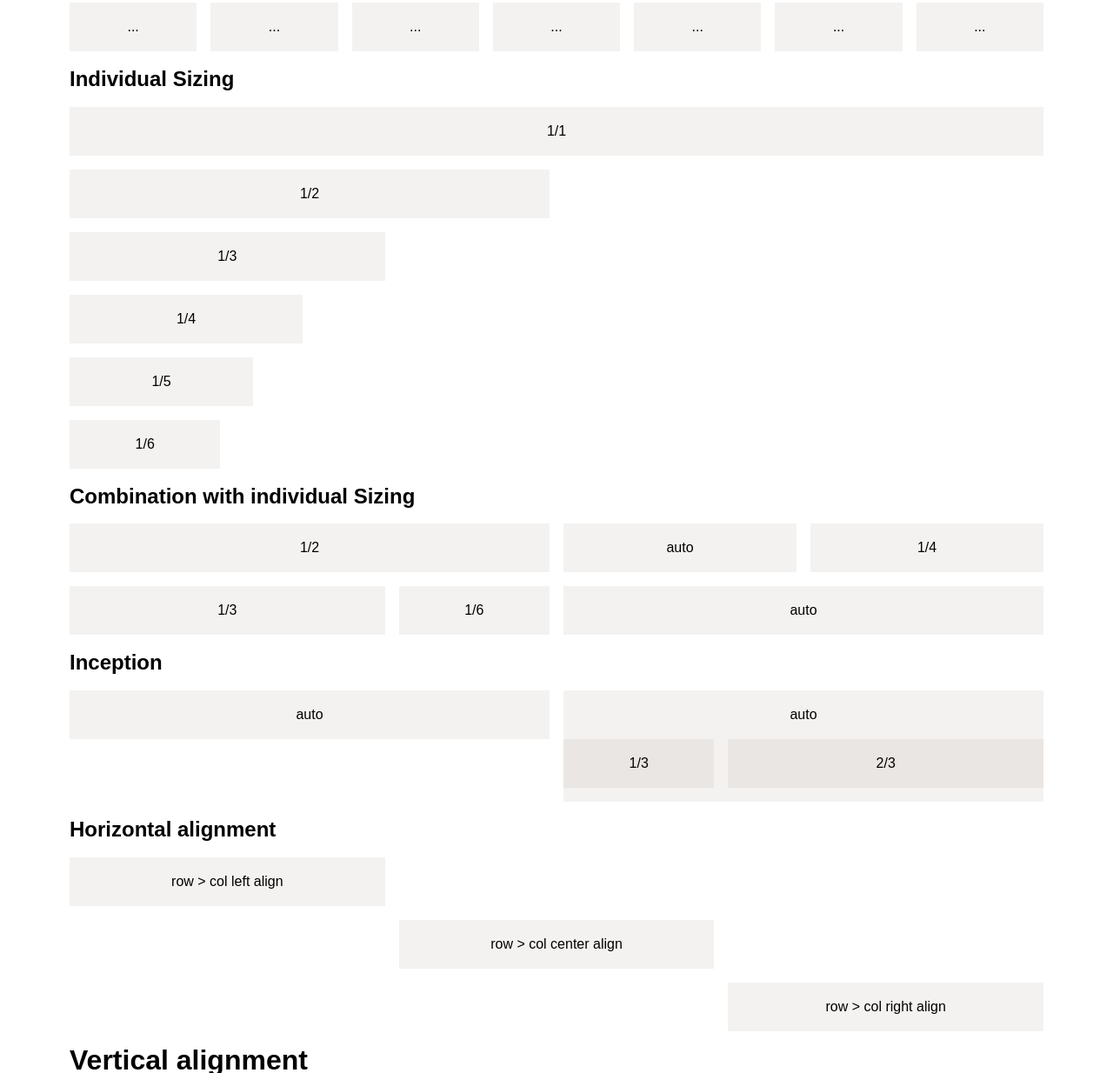
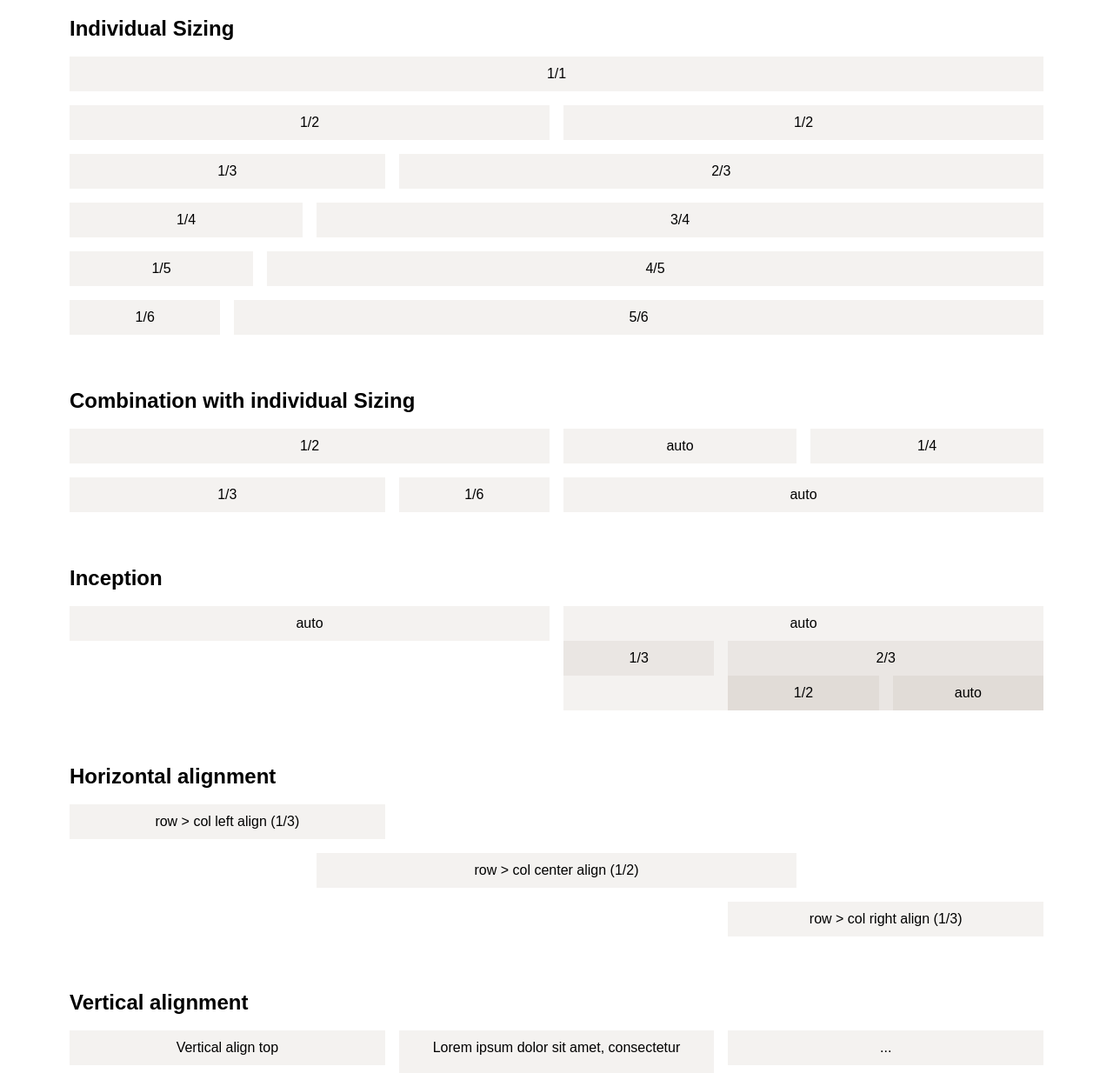
Before and after one commit to devlint/gridlex, a plain HTML site: page index.html in a window 1280 px wide. Shown: the part 580-1814 px from the top of the page at 87% size. Drawn offline with Linux system fonts and the light colour scheme.

Commit message:
fix flex

```diff
--- a/grid.css
+++ b/grid.css
@@ -12,14 +12,14 @@ html, body{
 .grid{
     display: flex;
     flex: 0 1 auto;
-    flex-direction: grid;
+    flex-direction: row;
     flex-wrap: wrap;
     align-items: flex-start;
     margin: -1em 0 1em -1em;
 }
     /* Reverse order */
     .grid.reverse{
-        flex-direction: grid-reverse;
+        flex-direction: row-reverse;
     }
 
 /* COL */
@@ -30,6 +30,10 @@ html, body{
 }
     .col + .col{
         border-left: 0;
+    }
+
+    .col .grid{
+        margin-bottom: 0;
     }
 
     /* COL SIZING */
@@ -95,12 +99,19 @@ html, body{
     margin: auto;
     resize: horizontal;
 }
+section{
+    margin: 2em 0 4em;
+}
 .demo{
     width: 100%;
     background: rgba(147,128,108,.1);
     text-align: center;
 }
-.demo::before{
+.demo p{
+    margin: 0;
+    line-height: 2.5;
+}
+/*.demo::before{
     content: '\00a0';
     display: block;
     margin-bottom: 1em;
@@ -113,4 +124,4 @@ html, body{
     margin-top: 1em;
     height: 0;
     visibility: hidden;
-}
+}*/
--- a/index.html
+++ b/index.html
@@ -10,6 +10,7 @@
 <div class="demopage">
     <h1>Features of a Flexbox Grid System</h1>
 
+    <section>
         <h2>Basic Grids</h2>
 
         <p>There is no size on cell : the number determines the width</p>
@@ -112,7 +113,9 @@
                 <div class="demo"><p>...</p></div>
             </div>
         </div>
+    </section>
 
+    <section>
         <h2>Individual Sizing</h2>
 
         <div class="grid">
@@ -124,28 +127,45 @@
             <div class="col col-1-2">
                 <div class="demo"><p>1/2</p></div>
             </div>
+            <div class="col col-1-2">
+                <div class="demo"><p>1/2</p></div>
+            </div>
         </div>
         <div class="grid">
             <div class="col col-1-3">
                 <div class="demo"><p>1/3</p></div>
+            </div>
+            <div class="col col-2-3">
+                <div class="demo"><p>2/3</p></div>
             </div>
         </div>
         <div class="grid">
             <div class="col col-1-4">
                 <div class="demo"><p>1/4</p></div>
             </div>
+            <div class="col col-3-4">
+                <div class="demo"><p>3/4</p></div>
+            </div>
         </div>
         <div class="grid">
             <div class="col col-1-5">
                 <div class="demo"><p>1/5</p></div>
+            </div>
+            <div class="col col-4-5">
+                <div class="demo"><p>4/5</p></div>
             </div>
         </div>
         <div class="grid">
             <div class="col col-1-6">
                 <div class="demo"><p>1/6</p></div>
             </div>
+            <div class="col col-5-6">
+                <div class="demo"><p>5/6</p></div>
             </div>
+        </div>
+    </section>
 
+    <section>
         <h2>Combination with individual Sizing</h2>
 
         <div class="grid">
@@ -170,8 +190,10 @@
                 <div class="demo"><p>auto</p></div>
             </div>
         </div>
+    </section>
 
 
+    <section>
         <h2>Inception</h2>
 
         <div class="grid">
@@ -187,32 +209,44 @@
                             <div class="demo"><p>1/3</p></div>
                         </div>
                         <div class="col col-2-3">
-                        <div class="demo"><p>2/3</p></div>
+                            <div class="demo"><p>2/3</p>
+                            <div class="grid">
+                                <div class="col col-1-2">
+                                    <div class="demo"><p>1/2</p></div>
+                                </div>
+                                <div class="col">
+                                    <div class="demo"><p>auto</p></div>
+                                </div></div>
                             </div>
                         </div>
                     </div>
                 </div>
             </div>
+        </div>
+    </section>
 
+    <section>
         <h2>Horizontal alignment</h2>
 
         <div class="grid left">
             <div class="col col-1-3">
-            <div class="demo"><p>row > col left align</p></div>
+                <div class="demo"><p>row > col left align (1/3)</p></div>
             </div>
         </div>
         <div class="grid center">
-        <div class="col col-1-3 col-center">
-            <div class="demo"><p>row > col center align</p></div>
+            <div class="col col-1-2 col-center">
+                <div class="demo"><p>row > col center align (1/2)</p></div>
             </div>
         </div>
         <div class="grid right">
             <div class="col col-1-3">
-            <div class="demo"><p>row > col right align</p></div>
+                <div class="demo"><p>row > col right align (1/3)</p></div>
             </div>
         </div>
+    </section>
 
-    <h1>Vertical alignment</h1>
+    <section>
+        <h2>Vertical alignment</h2>
 
         <div class="grid top">
             <div class="col">
@@ -250,8 +284,9 @@
                 <div class="demo"><p>...</p></div>
             </div>
         </div>
+    </section>
 
-
+    <section>
         <h1>Reverse & order</h1>
 
         <h2>Normal flow</h2>
@@ -295,7 +330,7 @@
         <h2>Normal flow with ordering (first / last)</h2>
         <div class="grid">
             <div class="col last">
-            <div class="demo"><p>A</p></div>
+                <div class="demo"><p>A (last)</p></div>
             </div>
             <div class="col">
                 <div class="demo"><p>B</p></div>
@@ -307,9 +342,10 @@
                 <div class="demo"><p>D</p></div>
             </div>
             <div class="col first">
-            <div class="demo"><p>E</p></div>
+                <div class="demo"><p>E (first)</p></div>
             </div>
         </div>
+    </section>
 </div>
 
 </body>
```
Lines whose indentation alone changed are shown as unchanged.
